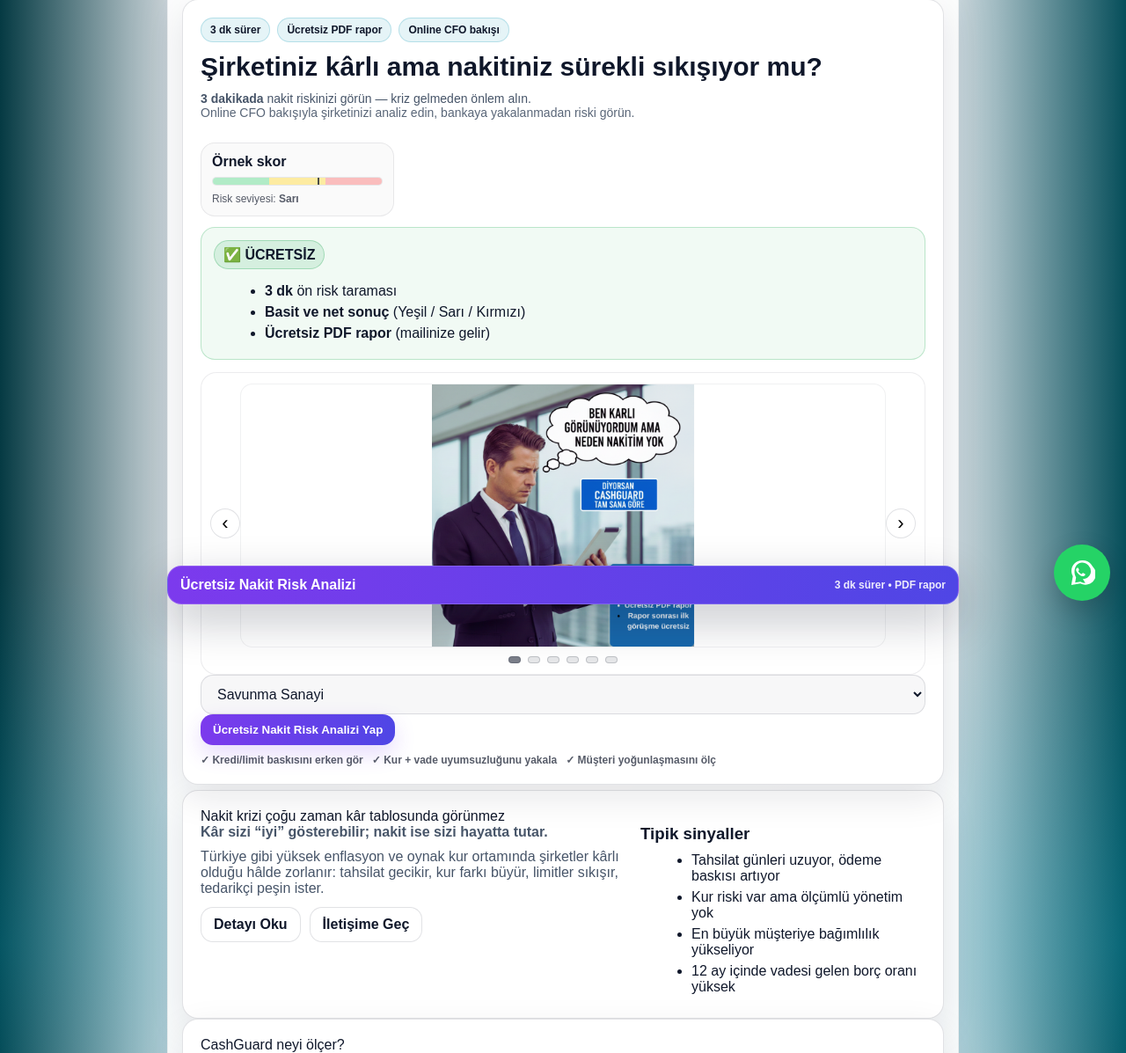
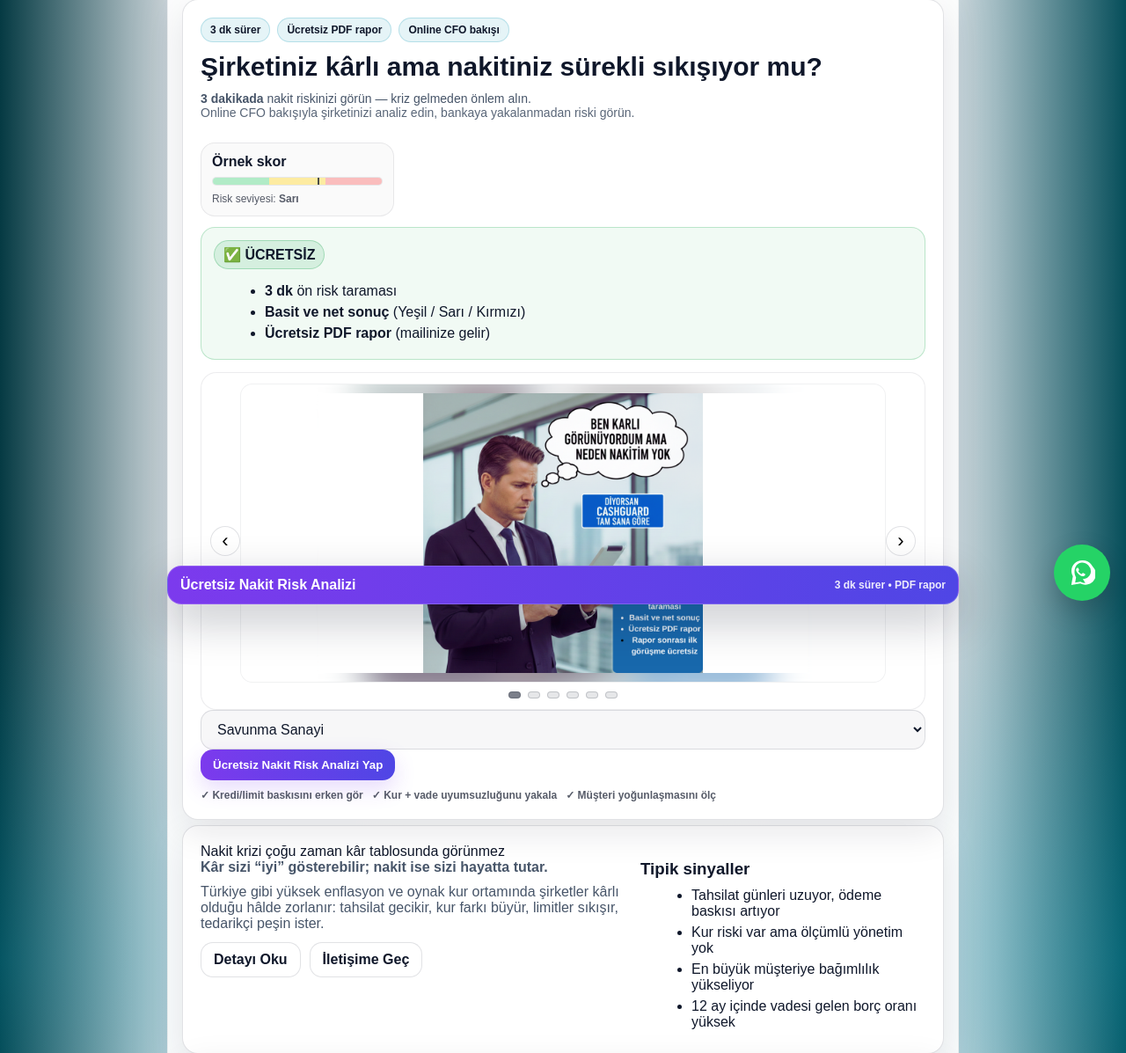
Before and after one commit to osmanekinci26/cashguardtr, a FastAPI app: page / in a window 1280 px wide. Shown: the part 99-1296 px from the top of the page at 88% size. Run offline with FastAPI, Linux system fonts and the light colour scheme.

Commit message:
Fix slider: no-distort contain + blurred cover background + scroll-snap (no peek)

```diff
--- a/app/static/style.css
+++ b/app/static/style.css
@@ -326,7 +326,7 @@ hr{border:none;border-top:1px solid var(--border);margin:14px 0}
 .wa-note{ font-size: 12px; opacity:.75; margin-top: 10px; color: var(--muted); }
 
 /* =========================
-   HERO SLIDER (FINAL)
+   HERO SLIDER (NO DISTORT + FULL WIDTH FEEL + NO PEEK)
    ========================= */
 
 .hero-slider{
@@ -339,31 +339,62 @@ hr{border:none;border-top:1px solid var(--border);margin:14px 0}
   padding: 12px 44px; /* oklar için boşluk */
 }
 
-/* viewport kesin hidden */
+/* Scroll-snap viewport */
 .hs-viewport{
-  overflow: hidden;
+  width: 100%;
+  overflow-x: auto;
+  overflow-y: hidden;
+  scroll-snap-type: x mandatory;
+  scroll-behavior: smooth;
+  -webkit-overflow-scrolling: touch;
+  scrollbar-width: none; /* firefox */
+}
+.hs-viewport::-webkit-scrollbar{ display:none; } /* chrome */
+
+/* Track */
+.hs-track{
+  display: flex;
+  gap: 0;              /* ✅ “peek” sorunu bitiyor */
   width: 100%;
 }
 
-/* ✅ gap kalsın (istersen 0 yapabilirsin) ama JS artık gap’i hesaplıyor */
-.hs-track{
-  display: flex;
-  gap: 10px;
-  transition: transform .45s ease;
-  will-change: transform;
+/* Her slide %100 genişlik */
+.hs-slide{
+  flex: 0 0 100%;
+  width: 100%;
+  scroll-snap-align: start;
+  position: relative;
+  height: 340px;       /* slider biraz büyük */
+  border-radius: 14px;
+  overflow: hidden;
+  background: #fff;
+  border: 1px solid rgba(15,23,42,.06);
 }
 
-/* ✅ her görsel viewport kadar alan kaplasın */
-.hs-track img{
-  flex: 0 0 100%;
+/* Arka plan: yayılma hissi (blur) */
+.hs-slide::before{
+  content:"";
+  position:absolute;
+  inset:0;
+  background-image: var(--bg);
+  background-size: cover;       /* ✅ sağa-sola yayılır */
+  background-position: center;
+  filter: blur(18px);
+  transform: scale(1.12);
+  opacity: .55;
+}
+
+/* Ön plan: bozulmadan sığdır (contain) */
+.hs-slide img{
+  position:absolute;
+  inset:0;
   width: 100%;
-  height: 300px;          /* slider biraz büyüdü */
-  object-fit: contain;    /* BOZULMAZ + SIĞAR */
-  object-position: center;
-  background: #fff;
-  display: block;
-  border-radius: 14px;
-  border: 1px solid rgba(15,23,42,.06);
+  height: 100%;
+  object-fit: contain;           /* ✅ bozulmaz */
+  object-position: center;       /* ✅ ortalı */
+  display:block;
+  padding: 10px 14px;            /* ✅ kenar nefesi */
+  box-sizing: border-box;
 }
 
 /* oklar */
@@ -409,34 +440,10 @@ hr{border:none;border-top:1px solid var(--border);margin:14px 0}
 
 @media (max-width:700px){
   .hero-slider{ padding: 10px 40px; }
-  .hs-track img{ height: 220px; }
-}
-/* ===== FIX PATCH (v2002) ===== */
-
-/* Mobil layout kuralların kaybolmuş — geri ekleyelim */
-@media (max-width:700px){
-  .container{ padding:18px 12px; margin:12px auto; border-radius:18px; }
-  h1{ font-size:26px; }
-  h2{ font-size:18px; }
-  p{ font-size:14px; }
-
-  .grid{ grid-template-columns:1fr; }
-
-  .actions{ flex-direction:column; align-items:stretch; }
-  .btn{ width:100%; text-align:center; padding:12px 14px; }
-
-  /* check sayfasında select taşmasın */
-  .sector-select{ min-width:170px; max-width:220px; }
+  .hs-slide{ height: 240px; }
+  .hs-slide img{ padding: 8px 10px; }
 }
 
-/* Slider: taşmayı kesin bitir */
-.hs-track{
-  align-items: center;
-}
-
-.hs-track img{
-  min-width: 100%;     /* ✅ bazı durumlarda taşmayı bitirir */
-}
 /* ===== FIX PATCH (v2002) ===== */
 
 /* Mobil layout kuralların kaybolmuş — geri ekleyelim */
```
Also changed, not shown: app/static/slider.js (+48 -82 lines).
